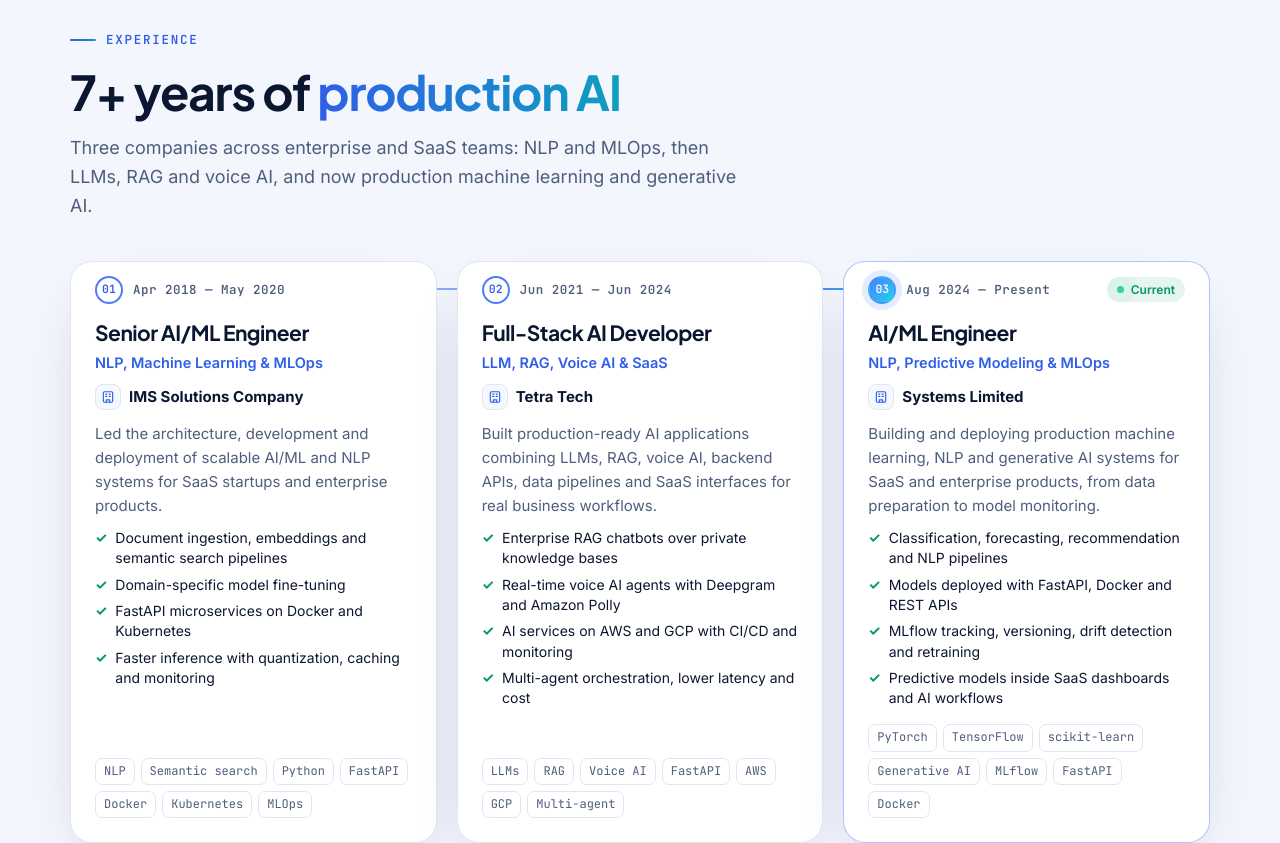
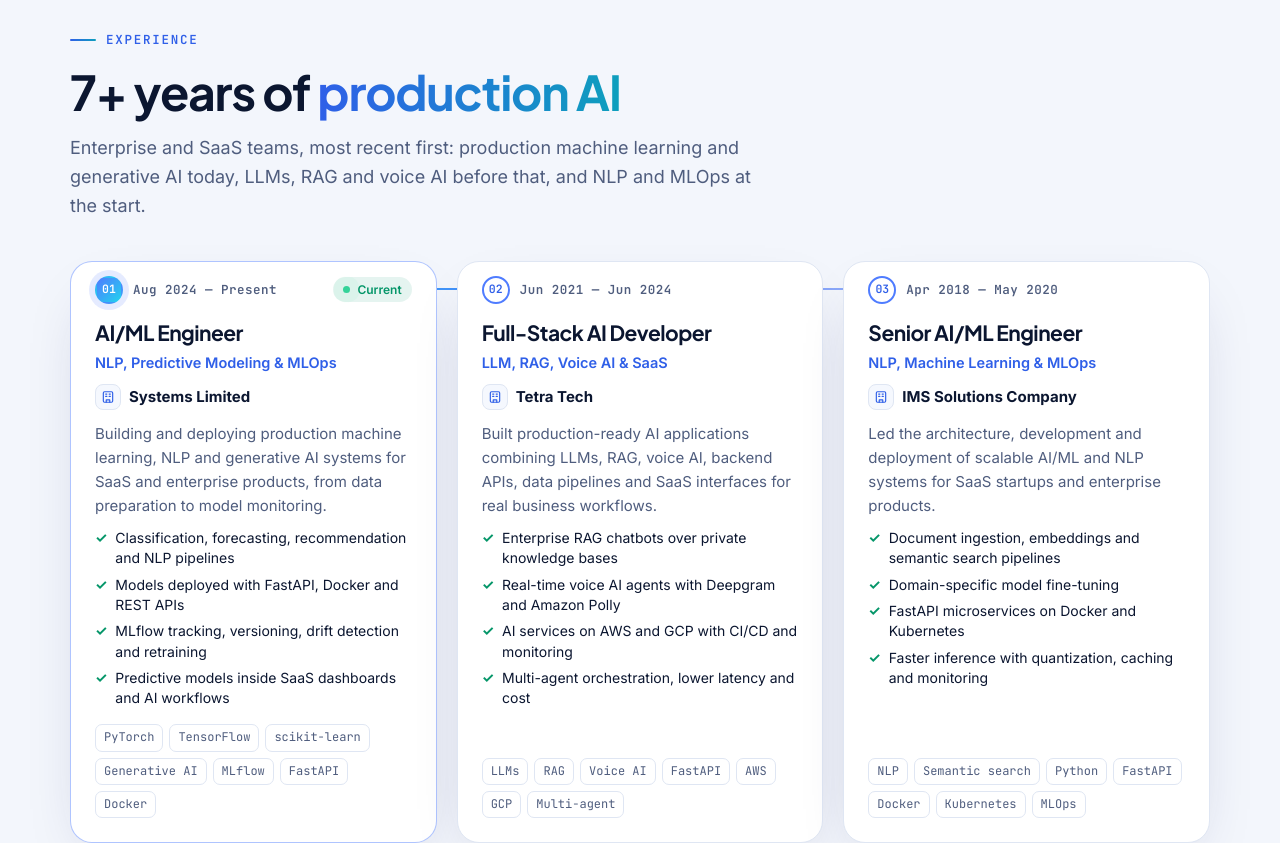
Before and after one commit to alihassan891u-lab/alihassan891u-lab.github.io, a plain HTML site: page index.html in a window 1280 px wide. Shown: the part 1840-2683 px from the top of the page. Drawn offline with Linux system fonts and the light colour scheme; animation ran at ten frames a second.

Commit message:
Experience: list newest role first
Co-Authored-By: Claude Opus 5.5 <noreply@anthropic.com>
Claude-Session: https://claude.ai/code/session_01HVne8JTzCCumt5NcrzRprS

```diff
--- a/index.html
+++ b/index.html
@@ -408,7 +408,7 @@ dialog::backdrop{background:rgba(5,7,25,.75);backdrop-filter:blur(5px)}
 .photo img{object-position:50% 12%}
 /* experience journey */
 .jr{position:relative;display:grid;grid-template-columns:repeat(3,1fr);gap:20px;margin-top:40px}
-.jr::before{content:"";position:absolute;left:28px;right:28px;top:27px;height:2px;background:linear-gradient(90deg,var(--line),#4f7cff 55%,#22d3ee);z-index:0}
+.jr::before{content:"";position:absolute;left:28px;right:28px;top:27px;height:2px;background:linear-gradient(90deg,#22d3ee,#4f7cff 45%,var(--line));z-index:0}
 .jc{position:relative;z-index:1;background:var(--card);border:1px solid var(--line);border-radius:22px;padding:0 24px 24px;display:flex;flex-direction:column;gap:10px;box-shadow:var(--shadow);min-width:0;margin-top:0}
 .jc .jt{display:flex;align-items:center;gap:10px;margin:14px 0 6px}
 .jn{width:28px;height:28px;border-radius:50%;display:grid;place-items:center;font-family:var(--f-mono);font-size:11.5px;font-weight:600;background:var(--card);border:2px solid #4f7cff;color:var(--violet)}
@@ -427,7 +427,7 @@ dialog::backdrop{background:rgba(5,7,25,.75);backdrop-filter:blur(5px)}
 .jl li{display:flex;gap:8px;line-height:1.45}
 .jl li::before{content:"✓";color:var(--ok);font-weight:700}
 .jc.cur{border-color:rgba(79,124,255,.45)}
-@media (max-width:900px){.jr{grid-template-columns:1fr}.jr::before{left:37px;right:auto;top:20px;bottom:20px;width:2px;height:auto;background:linear-gradient(180deg,var(--line),#4f7cff,#22d3ee)}}
+@media (max-width:900px){.jr{grid-template-columns:1fr}.jr::before{left:37px;right:auto;top:20px;bottom:20px;width:2px;height:auto;background:linear-gradient(180deg,#22d3ee,#4f7cff,var(--line))}}
 /* project explorer */
 .flt{display:flex;flex-wrap:wrap;gap:8px;margin-top:30px;position:sticky;top:calc(66px + env(safe-area-inset-top,0px));z-index:5;padding:10px 0;background:linear-gradient(var(--bg) 70%,transparent)}
 .flt button{font-family:inherit;font-size:14px;font-weight:600;padding:9px 14px 9px 16px;border-radius:999px;border:1px solid var(--line);background:var(--card);color:var(--muted);cursor:pointer;display:inline-flex;align-items:center;gap:8px;transition:transform .15s,border-color .2s}
@@ -580,11 +580,11 @@ ali_hassan <span class="k"># senior ai engineer · 7+ yrs</span>
     <div class="wrap">
       <p class="eyebrow">Experience</p>
       <h2>7+ years of <span class="gradL">production AI</span></h2>
-      <p class="lead">Three companies across enterprise and SaaS teams: NLP and MLOps, then LLMs, RAG and voice AI, and now production machine learning and generative AI.</p>
-      <div class="jr"><article class="jc rv"><div class="jt"><span class="jn">01</span><span class="yr">Apr 2018 — May 2020</span></div>
-          <h3>Senior AI/ML Engineer</h3><p class="jf">NLP, Machine Learning & MLOps</p><p class="co"><span class="coi"><svg viewBox="0 0 24 24" fill="none" stroke="currentColor" stroke-width="2" stroke-linecap="round" stroke-linejoin="round"><rect x="4" y="3" width="16" height="18" rx="2"/><path d="M9 21v-4h6v4M8 7h2M14 7h2M8 11h2M14 11h2"/></svg></span>IMS Solutions Company</p><p>Led the architecture, development and deployment of scalable AI/ML and NLP systems for SaaS startups and enterprise products.</p><ul class="jl"><li>Document ingestion, embeddings and semantic search pipelines</li><li>Domain-specific model fine-tuning</li><li>FastAPI microservices on Docker and Kubernetes</li><li>Faster inference with quantization, caching and monitoring</li></ul><div class="chips"><span>NLP</span><span>Semantic search</span><span>Python</span><span>FastAPI</span><span>Docker</span><span>Kubernetes</span><span>MLOps</span></div></article><article class="jc rv"><div class="jt"><span class="jn">02</span><span class="yr">Jun 2021 — Jun 2024</span></div>
-          <h3>Full-Stack AI Developer</h3><p class="jf">LLM, RAG, Voice AI & SaaS</p><p class="co"><span class="coi"><svg viewBox="0 0 24 24" fill="none" stroke="currentColor" stroke-width="2" stroke-linecap="round" stroke-linejoin="round"><rect x="4" y="3" width="16" height="18" rx="2"/><path d="M9 21v-4h6v4M8 7h2M14 7h2M8 11h2M14 11h2"/></svg></span>Tetra Tech</p><p>Built production-ready AI applications combining LLMs, RAG, voice AI, backend APIs, data pipelines and SaaS interfaces for real business workflows.</p><ul class="jl"><li>Enterprise RAG chatbots over private knowledge bases</li><li>Real-time voice AI agents with Deepgram and Amazon Polly</li><li>AI services on AWS and GCP with CI/CD and monitoring</li><li>Multi-agent orchestration, lower latency and cost</li></ul><div class="chips"><span>LLMs</span><span>RAG</span><span>Voice AI</span><span>FastAPI</span><span>AWS</span><span>GCP</span><span>Multi-agent</span></div></article><article class="jc rv cur"><div class="jt"><span class="jn">03</span><span class="yr">Aug 2024 — Present</span><span class="now"><span class="dot"></span>Current</span></div>
-          <h3>AI/ML Engineer</h3><p class="jf">NLP, Predictive Modeling & MLOps</p><p class="co"><span class="coi"><svg viewBox="0 0 24 24" fill="none" stroke="currentColor" stroke-width="2" stroke-linecap="round" stroke-linejoin="round"><rect x="4" y="3" width="16" height="18" rx="2"/><path d="M9 21v-4h6v4M8 7h2M14 7h2M8 11h2M14 11h2"/></svg></span>Systems Limited</p><p>Building and deploying production machine learning, NLP and generative AI systems for SaaS and enterprise products, from data preparation to model monitoring.</p><ul class="jl"><li>Classification, forecasting, recommendation and NLP pipelines</li><li>Models deployed with FastAPI, Docker and REST APIs</li><li>MLflow tracking, versioning, drift detection and retraining</li><li>Predictive models inside SaaS dashboards and AI workflows</li></ul><div class="chips"><span>PyTorch</span><span>TensorFlow</span><span>scikit-learn</span><span>Generative AI</span><span>MLflow</span><span>FastAPI</span><span>Docker</span></div></article></div>
+      <p class="lead">Enterprise and SaaS teams, most recent first: production machine learning and generative AI today, LLMs, RAG and voice AI before that, and NLP and MLOps at the start.</p>
+      <div class="jr"><article class="jc rv cur"><div class="jt"><span class="jn">01</span><span class="yr">Aug 2024 — Present</span><span class="now"><span class="dot"></span>Current</span></div>
+          <h3>AI/ML Engineer</h3><p class="jf">NLP, Predictive Modeling & MLOps</p><p class="co"><span class="coi"><svg viewBox="0 0 24 24" fill="none" stroke="currentColor" stroke-width="2" stroke-linecap="round" stroke-linejoin="round"><rect x="4" y="3" width="16" height="18" rx="2"/><path d="M9 21v-4h6v4M8 7h2M14 7h2M8 11h2M14 11h2"/></svg></span>Systems Limited</p><p>Building and deploying production machine learning, NLP and generative AI systems for SaaS and enterprise products, from data preparation to model monitoring.</p><ul class="jl"><li>Classification, forecasting, recommendation and NLP pipelines</li><li>Models deployed with FastAPI, Docker and REST APIs</li><li>MLflow tracking, versioning, drift detection and retraining</li><li>Predictive models inside SaaS dashboards and AI workflows</li></ul><div class="chips"><span>PyTorch</span><span>TensorFlow</span><span>scikit-learn</span><span>Generative AI</span><span>MLflow</span><span>FastAPI</span><span>Docker</span></div></article><article class="jc rv"><div class="jt"><span class="jn">02</span><span class="yr">Jun 2021 — Jun 2024</span></div>
+          <h3>Full-Stack AI Developer</h3><p class="jf">LLM, RAG, Voice AI & SaaS</p><p class="co"><span class="coi"><svg viewBox="0 0 24 24" fill="none" stroke="currentColor" stroke-width="2" stroke-linecap="round" stroke-linejoin="round"><rect x="4" y="3" width="16" height="18" rx="2"/><path d="M9 21v-4h6v4M8 7h2M14 7h2M8 11h2M14 11h2"/></svg></span>Tetra Tech</p><p>Built production-ready AI applications combining LLMs, RAG, voice AI, backend APIs, data pipelines and SaaS interfaces for real business workflows.</p><ul class="jl"><li>Enterprise RAG chatbots over private knowledge bases</li><li>Real-time voice AI agents with Deepgram and Amazon Polly</li><li>AI services on AWS and GCP with CI/CD and monitoring</li><li>Multi-agent orchestration, lower latency and cost</li></ul><div class="chips"><span>LLMs</span><span>RAG</span><span>Voice AI</span><span>FastAPI</span><span>AWS</span><span>GCP</span><span>Multi-agent</span></div></article><article class="jc rv"><div class="jt"><span class="jn">03</span><span class="yr">Apr 2018 — May 2020</span></div>
+          <h3>Senior AI/ML Engineer</h3><p class="jf">NLP, Machine Learning & MLOps</p><p class="co"><span class="coi"><svg viewBox="0 0 24 24" fill="none" stroke="currentColor" stroke-width="2" stroke-linecap="round" stroke-linejoin="round"><rect x="4" y="3" width="16" height="18" rx="2"/><path d="M9 21v-4h6v4M8 7h2M14 7h2M8 11h2M14 11h2"/></svg></span>IMS Solutions Company</p><p>Led the architecture, development and deployment of scalable AI/ML and NLP systems for SaaS startups and enterprise products.</p><ul class="jl"><li>Document ingestion, embeddings and semantic search pipelines</li><li>Domain-specific model fine-tuning</li><li>FastAPI microservices on Docker and Kubernetes</li><li>Faster inference with quantization, caching and monitoring</li></ul><div class="chips"><span>NLP</span><span>Semantic search</span><span>Python</span><span>FastAPI</span><span>Docker</span><span>Kubernetes</span><span>MLOps</span></div></article></div>
     </div>
   </section>
 
```
